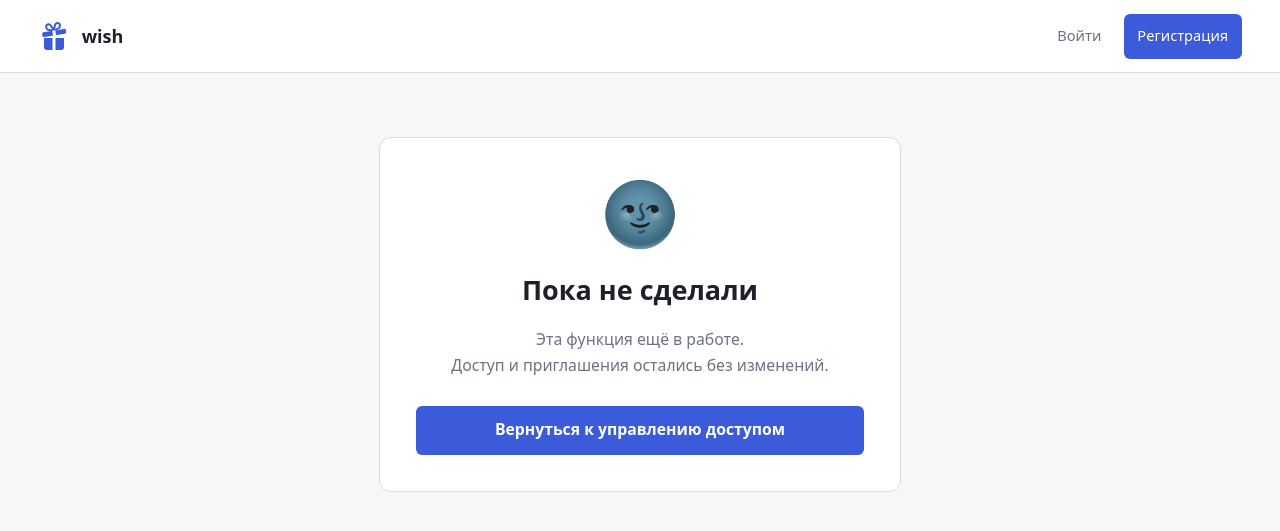
After one commit to nontypeable/wish-list, a Django app: template templates/wishes/invitations/not_ready.html in a window 1280 px wide. The commit adds this page. Shown: the top 531 px of the page. Run offline with Django 5.2, Linux system fonts and the light colour scheme; the template is opened without the code that fills it, so the values that code supplies are empty.

Commit message:
feat(unimplemented): add unimplemented page

```diff
--- a/static/css/invitations.css
+++ b/static/css/invitations.css
@@ -36,6 +36,7 @@
     border-radius: 12px;
 }
 .sharing-panel--centered { text-align: center; }
+.sharing-not-ready__moon { margin-bottom: 1.25rem; font-size: 3.5rem; line-height: 1.2; }
 .sharing-panel h1, .sharing-confirm h2 { margin: 0; font-size: 1.5rem; font-weight: 600; line-height: 1.35; overflow-wrap: anywhere; }
 .sharing-back { display: inline-block; margin-bottom: 1.5rem; font-size: 0.8125rem; text-decoration: none; }
 .sharing-copy { margin: 1rem 0 1.5rem; font-size: 0.875rem; line-height: 1.65; color: var(--text-muted); overflow-wrap: anywhere; }
--- /dev/null
+++ b/templates/wishes/invitations/not_ready.html
@@ -0,0 +1,11 @@
+{% extends "wishes/invitations/base.html" %}
+
+{% block title %}Пока не сделали — wish{% endblock %}
+{% block panel_class %} sharing-panel--centered{% endblock %}
+
+{% block panel_content %}
+    <div class="sharing-not-ready__moon" aria-hidden="true">🌚</div>
+    <h1>Пока не сделали</h1>
+    <p class="sharing-copy">Эта функция ещё в работе.<br>Доступ и приглашения остались без изменений.</p>
+    <a class="sharing-button sharing-button--primary sharing-button--full" href="{% url 'wishes:manage_access' %}">Вернуться к управлению доступом</a>
+{% endblock %}
```
Also changed, not shown: templates/wishes/invitations/manage.html (+2 -6 lines), wishes/urls.py (+10 -0 lines).
